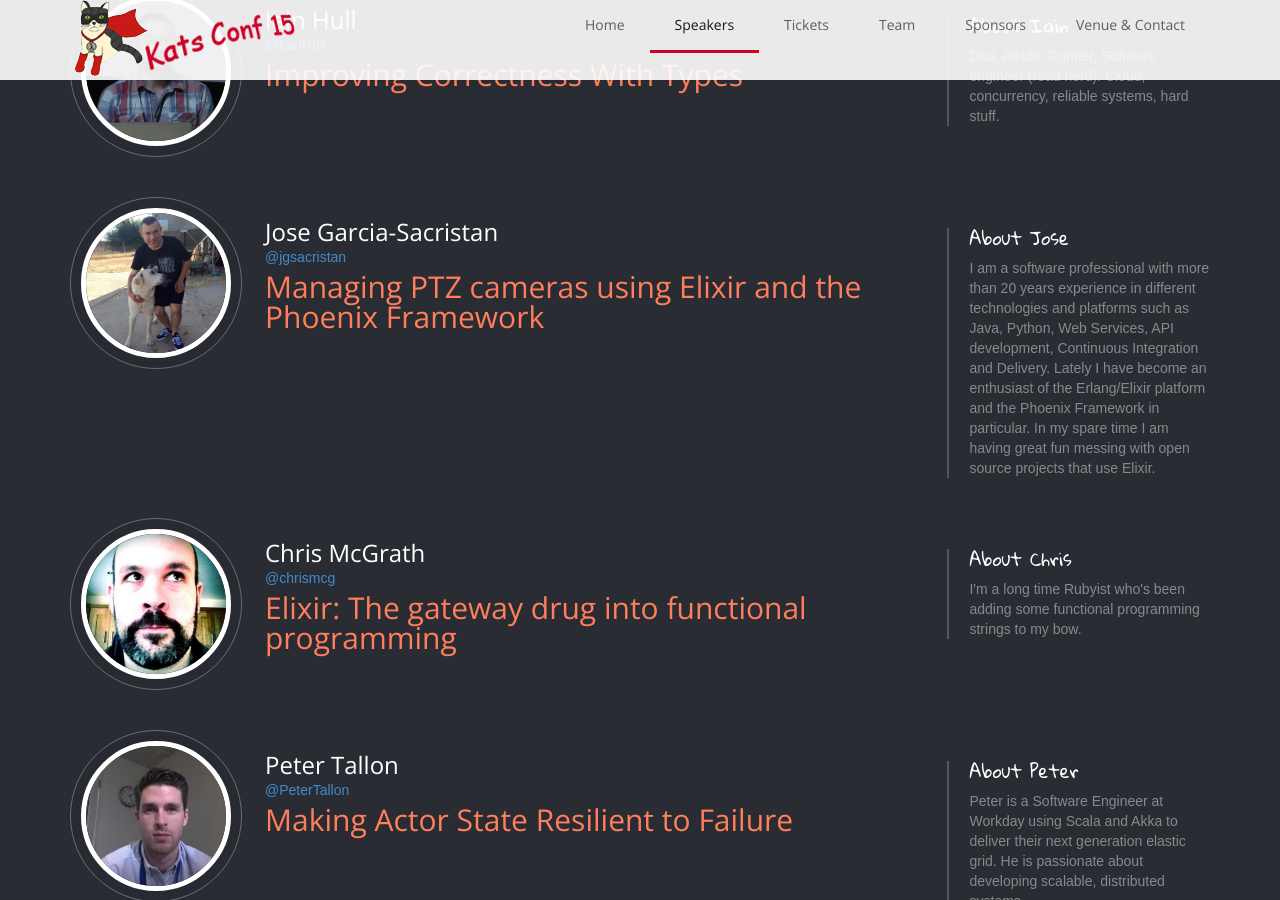
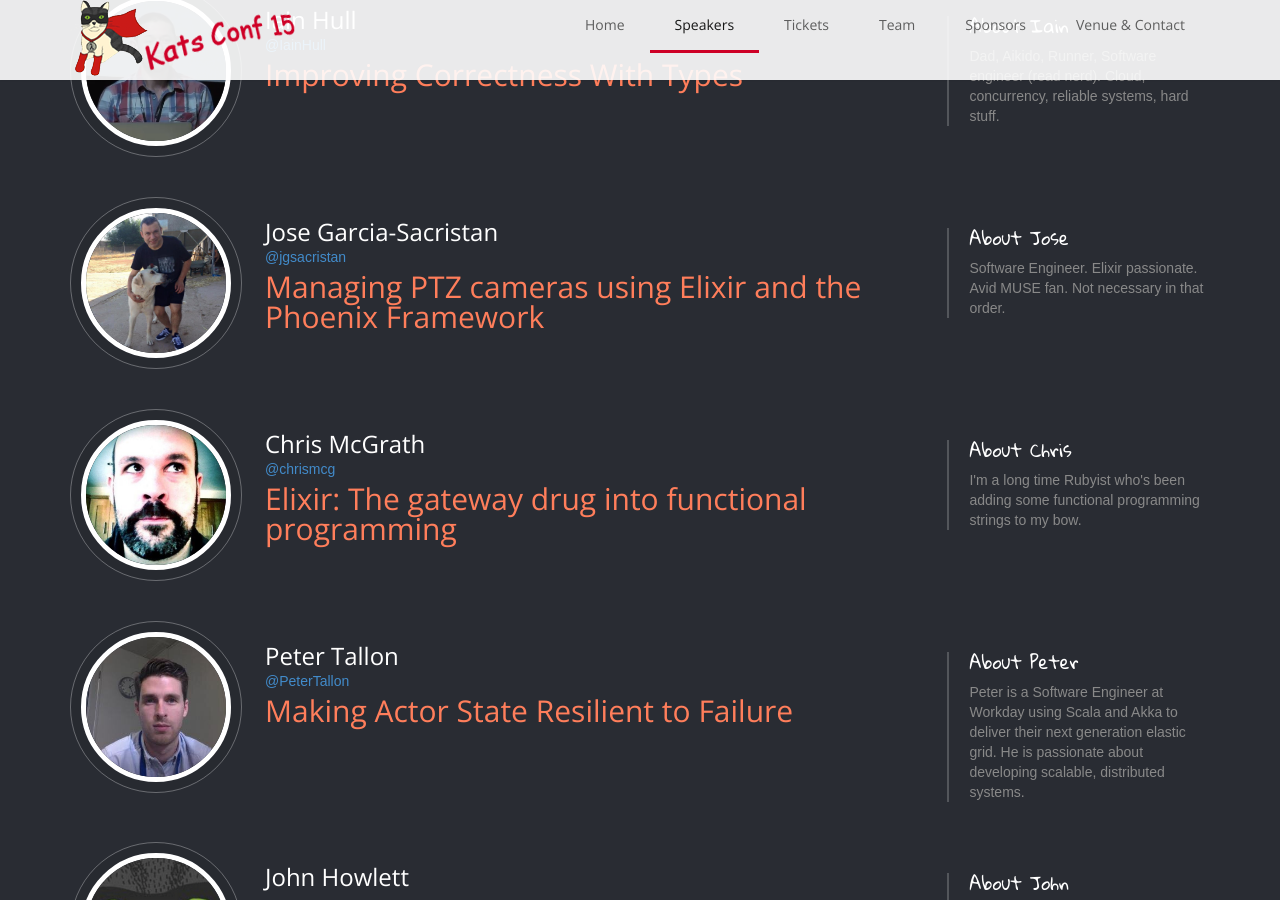
Before and after one commit to aidanf/functional-kats-conf, a Jekyll site: the page index.html, which Jekyll copies as it is, in a window 1280 px wide and 900 px high, scrolled down 4364 px. Built offline with Jekyll 4.4.1, drawn with Linux system fonts in a browser that asks for light colours; nearby versions of some CDN libraries; library files that are not in the unit come from our copies; Markdown is read by kramdown in place of the engine named in the settings.

Commit message:
changes Bio for Jose GS

```diff
--- a/index.html
+++ b/index.html
@@ -659,12 +659,7 @@
                         <div class="col-sm-3">
                             <div class="about">
                                 <h4>About Jose</h4>
-
-                                <p>
-                                  I am a software professional with more than 20 years experience in different technologies and platforms such as Java, Python, Web Services, API development, Continuous Integration and Delivery.
-                                  Lately I have become an enthusiast of the Erlang/Elixir platform and the Phoenix Framework in particular.
-                                  In my spare time I am having great fun messing with open source projects that use Elixir.
-                                </p>
+                                <p>Software Engineer. Elixir passionate. Avid MUSE fan. Not necessary in that order.</p>
                             </div><!-- /.about -->
                         </div><!-- /.col-md-3 -->
                     </div><!-- /.speaker -->
```
